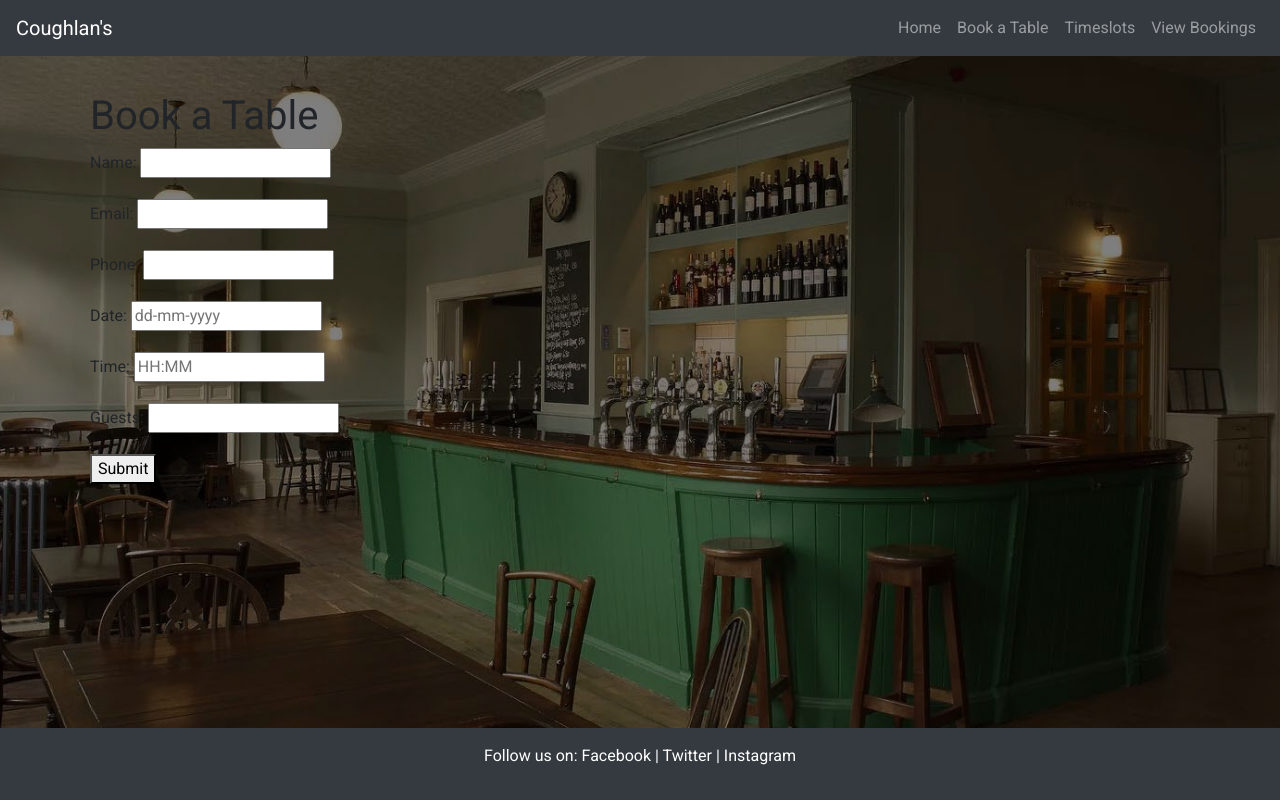
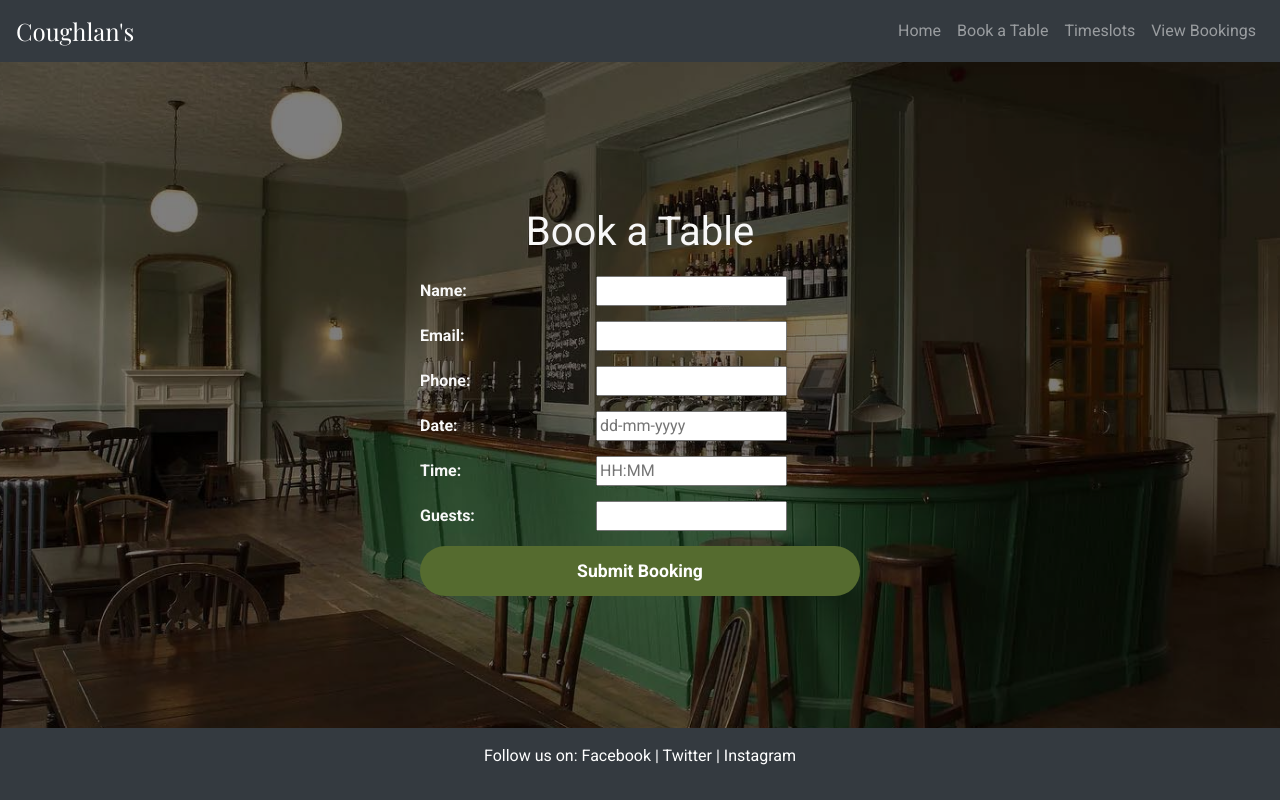
Before and after one commit to p-coughlan/book-a-table, a Django app: page /book/ in a window 1280 px wide. Run offline with Django 4.2, Linux system fonts and the light colour scheme; some libraries are stand-ins or nearby versions.

Commit message:
Enhance booking form styling and layout for improved user experience

```diff
--- a/bookings/templates/bookings/base.html
+++ b/bookings/templates/bookings/base.html
@@ -64,6 +64,12 @@
         padding: 10px;
         margin-bottom: 10px;
       }
+
+        /* Styling for the navbar-brand text */
+        .navbar-brand {
+            font-family: 'Playfair Display', serif;
+            font-size: 1.5rem;
+        }
     </style>
 
     <!-- Block for additional page-specific CSS -->
--- a/bookings/templates/bookings/book_table.html
+++ b/bookings/templates/bookings/book_table.html
@@ -1,14 +1,71 @@
-<!-- This is the template for the form to book a table. -->
-<!-- It extends the base template and overrides the title and content blocks. -->
 {% extends 'bookings/base.html' %}
 
 {% block title %}Book a Table{% endblock %}
 
+{% block extra_css %}
+<style>
+  /* Booking form container: transparent background and centered */
+  .booking-form-container {
+    max-width: 500px;
+    margin: 80px auto;
+    background: transparent; /* Invisible container */
+    padding: 30px;
+  }
+  .booking-form-container h1 {
+    text-align: center;
+    margin-bottom: 20px;
+    color: #f8f8f8; /* Off white text */
+  }
+  /* Each form-group displays label and input side by side */
+  .booking-form-container .form-group {
+    display: flex;
+    align-items: center;
+    margin-bottom: 15px;
+  }
+  /* Labels are left-aligned, take 40% of the width */
+  .booking-form-container label {
+    flex: 0 0 40%;
+    text-align: left;
+    color: #f8f8f8; /* Off white text */
+    margin-bottom: 0;
+    font-weight: bold;
+  }
+  /* Input fields take the remaining 60% */
+  .booking-form-container .form-control {
+    flex: 0 0 60%;
+    max-width: 60%;
+  }
+  /* Capsule-shaped, olive green submit button */
+  .booking-form-container button[type="submit"] {
+    display: block;
+    width: 100%;
+    background-color: #556B2F; /* Olive green */
+    color: white;
+    border: none;
+    border-radius: 50px;
+    padding: 12px;
+    font-size: 1.1rem;
+    font-weight: bold;
+  }
+</style>
+{% endblock %}
+
 {% block content %}
-<h1>Book a Table</h1>
-<form method="POST">
+<div class="booking-form-container">
+  <h1>Book a Table</h1>
+  <form method="POST">
     {% csrf_token %}
-    {{ form.as_p }}
-    <button type="submit">Submit</button>
-</form>
+    <!-- Loop through each field manually to control layout -->
+    {% for field in form %}
+      <div class="form-group">
+        {{ field.label_tag }}
+        {{ field }}
+        {% if field.errors %}
+          <div class="text-danger">{{ field.errors }}</div>
+        {% endif %}
+      </div>
+    {% endfor %}
+    <button type="submit">Submit Booking</button>
+  </form>
+</div>
 {% endblock %}
```
